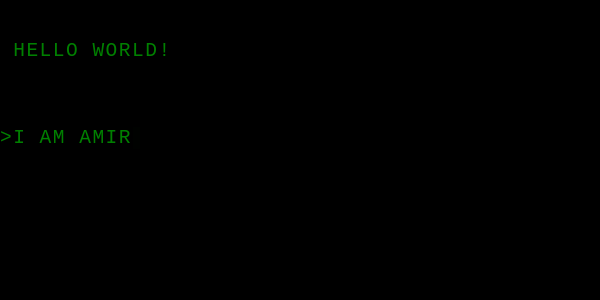
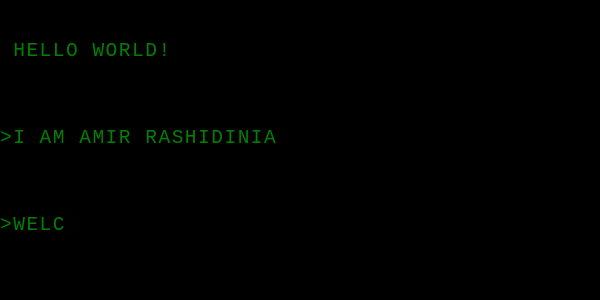
Before and after one commit to Amir-Rsh/Portfolio-attempt, a React (Vite) app: page / in a window 600 px wide. Shown: the top 300 px of the page. Built offline with nearby package versions, Linux system fonts and the light colour scheme.

Commit message:
added new

```diff
--- a/src/index.css
+++ b/src/index.css
@@ -116,8 +116,8 @@ nav {
     width: 98%;
     overflow: hidden;
     white-space: nowrap;
-    animation: typing 3s steps(13), flash 0.8s infinite,
-      clearBlink 0.01s forwards 4s;
+    animation: flash 0.7s infinite, typing 1.5s steps(13),
+      clearBlink 0.01s forwards 2.5s;
   }
   #inputSign1 {
     animation: inputDissolve 0.01s forwards 4s;
@@ -129,8 +129,8 @@ nav {
     width: 98%;
     overflow: hidden;
     white-space: nowrap;
-    animation: typing 3s forwards steps(21) 4s, flash 0.8s infinite,
-      clearBlink 0.01s forwards 8s;
+    animation: typing 1.5s forwards steps(21) 2.5s, flash 0.8s infinite,
+      clearBlink 0.01s forwards 5s;
   }
   #inputSign2 {
     animation: inputDissolve 0.01s forwards 8s;
@@ -142,8 +142,8 @@ nav {
     width: 98%;
     overflow: hidden;
     white-space: nowrap;
-    animation: typing 3s forwards steps(24) 8s, flash 0.8s infinite,
-      clearBlink 0.01s forwards 12s;
+    animation: typing 2s forwards steps(24) 5s, flash 0.8s infinite,
+      clearBlink 0.01s forwards 8s;
   }
   #inputSign3 {
     animation: inputDissolve 0.01s forwards 12s;
@@ -163,10 +163,10 @@ nav {
     border-style: none;
     width: fit-content;
     margin: -10px auto 0 auto;
-    animation: showButton 1s forwards 12s;
+    animation: showButton 1s forwards 8s;
   }
   #profilePic {
-    animation: slideUp 2s forwards 12s;
+    animation: slideUp 2s forwards 8s;
     opacity: 0%;
     width: 190px;
   }
@@ -281,8 +281,8 @@ nav {
     width: 98%;
     overflow: hidden;
     white-space: nowrap;
-    animation: typing 3s steps(13), flash 0.8s infinite,
-      clearBlink 0.01s forwards 4s;
+    animation: flash 0.7s infinite, typing 1.5s steps(13),
+      clearBlink 0.01s forwards 2.5s;
   }
   #inputSign1 {
     animation: inputDissolve 0.01s forwards 4s;
@@ -294,8 +294,8 @@ nav {
     width: 98%;
     overflow: hidden;
     white-space: nowrap;
-    animation: typing 3s forwards steps(21) 4s, flash 0.8s infinite,
-      clearBlink 0.01s forwards 8s;
+    animation: typing 1.5s forwards steps(21) 2.5s, flash 0.8s infinite,
+      clearBlink 0.01s forwards 5s;
   }
   #inputSign2 {
     animation: inputDissolve 0.01s forwards 8s;
@@ -307,8 +307,8 @@ nav {
     width: 98%;
     overflow: hidden;
     white-space: nowrap;
-    animation: typing 3s forwards steps(24) 8s, flash 0.8s infinite,
-      clearBlink 0.01s forwards 12s;
+    animation: typing 2s forwards steps(24) 5s, flash 0.8s infinite,
+      clearBlink 0.01s forwards 8s;
   }
   #inputSign3 {
     animation: inputDissolve 0.01s forwards 12s;
@@ -328,10 +328,10 @@ nav {
     border-style: none;
     width: fit-content;
     margin: -10px auto 0 auto;
-    animation: showButton 1s forwards 12s;
+    animation: showButton 1s forwards 8s;
   }
   #profilePic {
-    animation: slideUp 2s forwards 12s;
+    animation: slideUp 2s forwards 8s;
     opacity: 0%;
   }
   #projectsBlink {
@@ -402,7 +402,7 @@ nav {
 
   .trapezoid3 {
     z-index: 1;
-    background-color: green;
+    background-color: rgb(0, 128, 0);
     width: auto;
     height: inherit;
     margin-right: 100vw;
```
